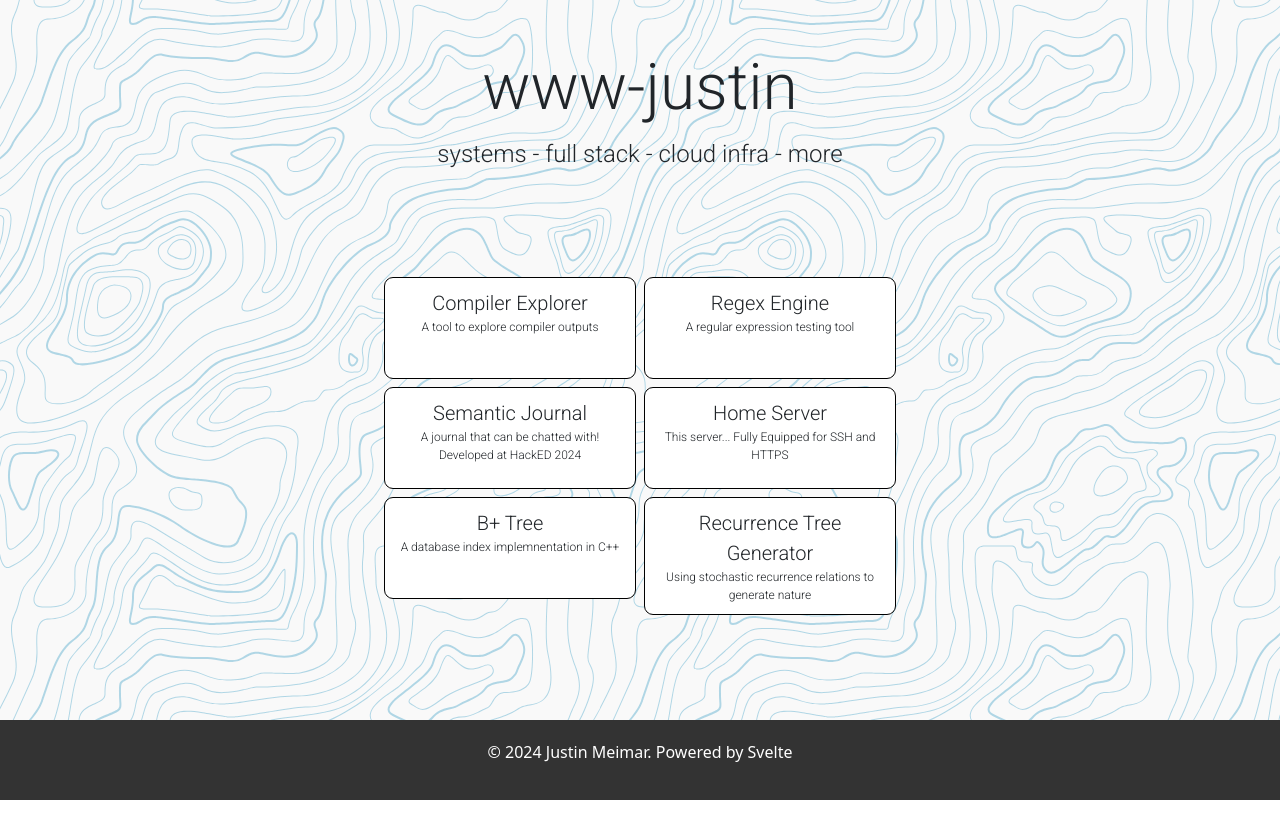
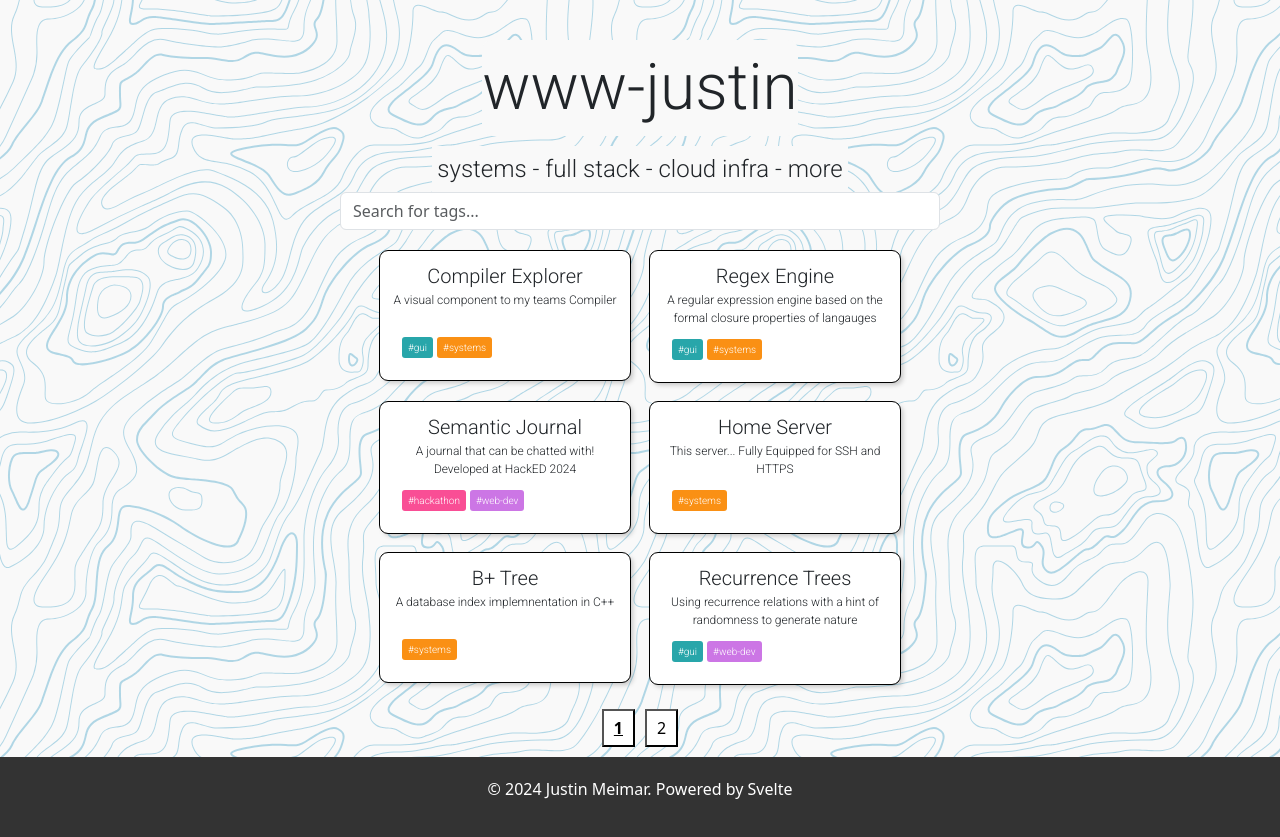
Before and after one commit to JustinMeimar/www-justin, a SvelteKit app in the folder app/: page / in a window 1280 px wide. Before the commit the page ends 800 px from the top, so only its background shows below. Built offline with nearby package versions, Linux system fonts and the light colour scheme.

Commit message:
search and tag system

```diff
--- a/app/src/lib/projects.ts
+++ b/app/src/lib/projects.ts
@@ -1,19 +1,33 @@
 import type { Project } from "$lib/types";
+
+
+export type TagMapType = {
+    [key: string]: string;
+};
+
+export const tagMap : TagMapType = {
+    '#gui': '#28a6aa',
+    '#systems': '#fa9014',
+    '#hackathon': '#f94e95',
+    "#web-dev": "#cc76e5"
+};
 
 export let projectDescs: Project[] = [
     {
         title: 'Compiler Explorer',
         route: 'compiler',
-        desc: 'A tool to explore compiler outputs',
+        desc: 'A visual component to my teams Compiler',
         imgLink: 'path/to/compiler-explorer-image.jpg',
         date: "June 2023",
+        tags: ["#gui", "#systems"]
     },
     {
         title: 'Regex Engine',
         route: 'regex-engine',
-        desc: 'A regular expression testing tool',
+        desc: 'A regular expression engine based on the formal closure properties of langauges',
         imgLink: 'path/to/regex-engine-image.jpg',
         date: "May 2023",
+        tags: ["#gui", "#systems"]
     },
     {
         title: 'Semantic Journal',
@@ -21,6 +35,7 @@ export let projectDescs: Project[] = [
         desc: 'A journal that can be chatted with! Developed at HackED 2024',
         imgLink: 'path/to/regex-engine-image.jpg',
         date: "May 2023",
+        tags: ["#hackathon", "#web-dev"]
     },
     {
         title: 'Home Server',
@@ -28,6 +43,7 @@ export let projectDescs: Project[] = [
         desc: 'This server... Fully Equipped for SSH and HTTPS',
         imgLink: 'path/to/regex-engine-image.jpg',
         date: "May 2023",
+        tags: ["#systems"]
     },
     {
         title: 'B+ Tree',
@@ -35,12 +51,30 @@ export let projectDescs: Project[] = [
         desc: 'A database index implemnentation in C++',
         imgLink: 'path/to/regex-engine-image.jpg',
         date: "May 2023",
+        tags: ["#systems"]
     },
     {
-        title: 'Recurrence Tree Generator',
+        title: 'Recurrence Trees',
         route: 'tree',
-        desc: 'Using stochastic recurrence relations to generate nature',
+        desc: 'Using recurrence relations with a hint of randomness to generate nature',
         imgLink: 'path/to/regex-engine-image.jpg',
         date: "May 2023",
+        tags: ["#gui", "#web-dev"]
+    },
+    {
+        title: 'Green Thread Library',
+        route: '/',
+        desc: 'User-level threads, running in pure C!',
+        imgLink: 'path/to/regex-engine-image.jpg',
+        date: "",
+        tags: ["#systems"]
+    },
+    {
+        title: '8-Bit CPU Emulator',
+        route: 'tree',
+        desc: 'Using recurrence relations with a hint of randomness to generate nature',
+        imgLink: 'path/to/regex-engine-image.jpg',
+        date: "May 2023",
+        tags: ["#systems"]
     },
 ];
--- a/app/src/lib/types.ts
+++ b/app/src/lib/types.ts
@@ -3,5 +3,6 @@ export type Project = {
     date: string,
     desc: string,
     route: string,
-    imgLink: string
+    imgLink: string,
+    tags: string[]
 };
--- a/app/src/routes/+page.svelte
+++ b/app/src/routes/+page.svelte
@@ -7,8 +7,18 @@
 
     let isOpen = false;
 
+    let subtitle = "";
+    const fullSubtitleText = "systems - full stack - cloud infra - more";
+
     onMount(() => {
-
+        let i = 0;
+        const typingInterval = setInterval(() => {
+            subtitle += fullSubtitleText[i];
+            i++;
+            if (i === fullSubtitleText.length) {
+                clearInterval(typingInterval);
+            }
+        }, 50);
     });
 </script>
 
@@ -22,7 +32,7 @@
         www-justin
     </div>
     <div class="site-sub-title">
-        systems - full stack - cloud infra - more
+        {subtitle}
     </div>
     <Showcase items={projectDescs}/>
     <link href="https://fonts.googleapis.com/css2?family=Roboto:wght@300;400;500&display=swap" rel="stylesheet">
@@ -49,6 +59,12 @@
         font-weight: 200;
         width: 100%;
         margin-top: 40px;
+        background-color: #f9f9f9;
+        width: min-content;
+        white-space: nowrap;
+        overflow: hidden;
+        border-radius: 10px;
+        margin-bottom: 10px;
     }
     .site-sub-title {
         font-size: 24px;
@@ -56,7 +72,12 @@
         text-align: center;
         font-family: 'Roboto', sans-serif;
         font-weight: 200;
+        background-color: #f9f9f9;
         width: 100%;
+        width: min-content;
+        white-space: nowrap;
+        overflow: hidden;
+        padding: 5px;
     }
     .home-page-wrapper {
         width: 100%;
--- a/app/src/routes/Showcase.svelte
+++ b/app/src/routes/Showcase.svelte
@@ -1,11 +1,72 @@
 <script lang="ts">
+    import { page } from '$app/stores';
+    import { onMount } from "svelte";
     import type { Project } from '$lib/types';
+    import { tagMap } from '$lib/projects';
     export let items : Project[] = [];
+
+    let searchText = '';
+    let searchTags: string[] = [];
+
+    let filteredItems = items;
+
+    let currentPage = 1;
+    const itemsPerPage = 6;
+    let totalPageCount = Math.ceil(items.length / itemsPerPage);
+
+    const filterItems = () => {
+        if(searchText.trim() === '') {
+            filteredItems = items;
+        } else {
+            searchTags = searchText.split(' ').filter(t => {
+                return t;
+            });
+            filteredItems = items.filter((project) => {
+                return project.tags.some(projectTag =>
+                    searchTags.some(searchTag =>
+                        projectTag.toLowerCase().includes(searchTag.toLowerCase())
+                    )
+                );
+            });
+            totalPageCount = Math.ceil(filteredItems.length / itemsPerPage);
+        }
+    }
+
+    const setPage = (page: number) => {
+        currentPage = page;
+    }
+
+    const handleEvent = (event: FocusEvent | MouseEvent) => {
+        switch (event.type) {
+            case 'focus':
+            case 'mouseover':
+            case 'blur':
+            case 'mouseout':
+                break;
+        }
+    }
+
+    $: paginatedItems = filteredItems.slice((currentPage-1) * itemsPerPage, currentPage * itemsPerPage);
+
 </script>
 
+<div class="showcase-search-container">
+    <div>
+        <div class="mb-3">
+            <input type="text"
+                bind:value={searchText}
+                on:input={filterItems}
+                on:focus={handleEvent}
+                on:blur={handleEvent}
+                on:mouseover={handleEvent}
+                on:mouseout={handleEvent}
+                class="form-control rounded" placeholder="Search for tags...">
+        </div>
+    </div>
     <div class="showcase-container">
-    {#each items as item}
-        <a href={`/projects/${item.route}`} class="plain-link">
+        {#each paginatedItems as item}
+            <a  href={`/projects/${item.route}`}
+                class="plain-link">
                 <div class="showcase-item">
                     <div class="showcase-item-title">
                         {item.title}
@@ -13,21 +74,53 @@
                     <div class="showcase-item-desc">
                         {item.desc}
                     </div>
+                    <div class="showcase-item-more-info">
+                        {#each item.tags as tag}
+                            <div class="tag"
+                                style="background-color: {tagMap[tag]}"
+                            >
+                                {tag}
+                            </div>
+                        {/each}
+                    </div>
                 </div>
             </a>
         {/each}
     </div>
+    <div class="pagination-bar">
+        {#each Array(totalPageCount).fill(0) as _, index}
+            <button
+                class:selected={index + 1 === currentPage}
+                on:click={() => setPage(index + 1)}>
+                {index + 1}
+            </button>
+        {/each}
+    </div>
+</div>
 
 <style>
+    .tag {
+        /* background-color: #28a6aa; */
+        color: white;
+        padding: 3px 6px;
+        border-radius: 3px;
+        font-size: 10px;
+        margin: 2px;
+    }
     .showcase-container {
         margin: auto;
-        display: flex;
-        flex-wrap: wrap;
         max-width: 600px;
         justify-content: center;
         align-content: center;
         font-family: 'Roboto', sans-serif;
         font-weight: 350;
+        display: flex;
+        gap: 10px;
+        flex-wrap: wrap;
+    }
+    .showcase-search-container {
+        max-width: 600px;
+        margin: auto;
     }
     .showcase-item {
         min-width: 250px;
@@ -39,13 +132,28 @@
         background-color: white;
         text-align:center;
         padding: 10px;
+        transition: all 0.3s ease;
+        box-shadow: 3px 3px 5px rgba(0, 0, 0, 0.2);
+        transition: all 0.3s ease, box-shadow 0.3s ease;
+    }
+    .showcase-item-desc {
+        min-height: 34px;
+    }
+    .showcase-item-more-info {
+        left: 0;
+        right: 0;
+        background-color: rgb(255, 255, 255);
+        transition: bottom 0.3s ease;
+        padding: 10px;
+        border-radius: 0 0 8px 8px;
+        display: flex;
     }
     .showcase-item:hover {
         background-color: rgb(234, 248, 255);
+        box-shadow: 8px 8px 15px rgba(0, 0, 0, 0.3);
     }
-
     .showcase-item:hover .showcase-item-title {
-        font-size: 1.9em;
+        font-size: 1.5em;
     }
     .showcase-item-desc {
         font-size: 12px;
@@ -58,4 +166,22 @@
         text-decoration: none;
         color: inherit;
     }
+    .pagination-bar {
+        display: flex;
+        justify-content: center;
+        margin-top: 20px;
+        margin-bottom: 10px;;
+    }
+
+    .pagination-bar button {
+        background-color: white;
+        padding: 5px 10px;
+        margin: 0 5px;
+        cursor: pointer;
+    }
+
+    .pagination-bar button.selected {
+        font-weight: bold;
+        text-decoration: underline;
+    }
 </style>
```
Lines whose indentation alone changed are shown as unchanged.
